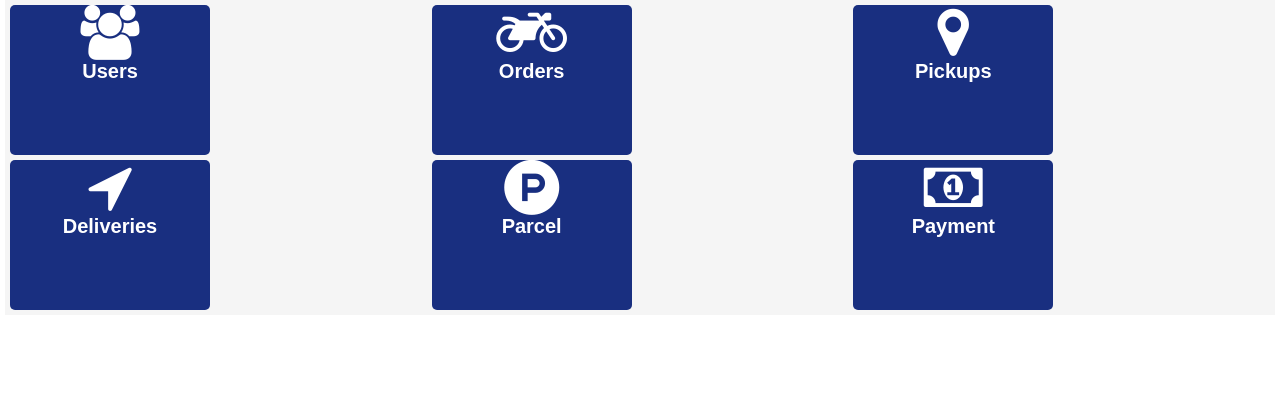
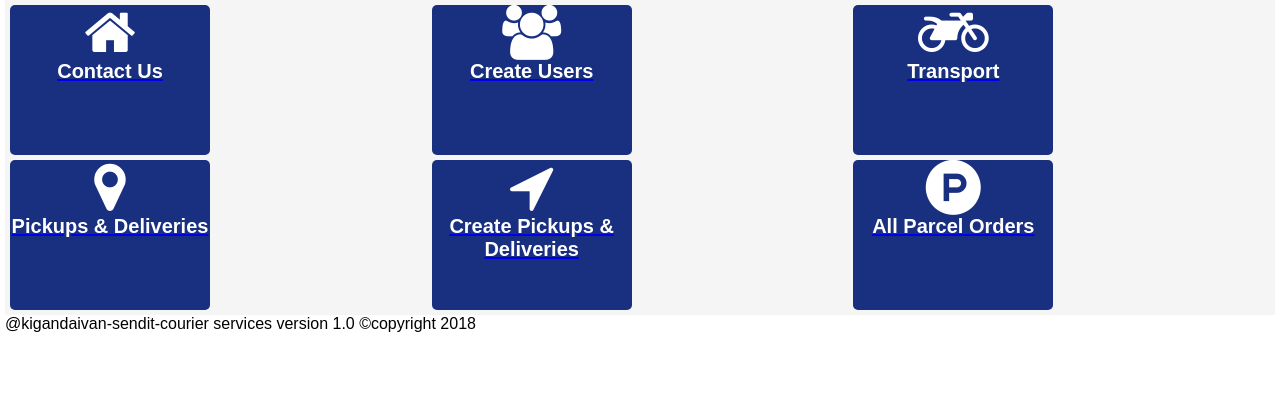
Before and after one commit to zydplatform/SENDIT, a Python web app: template UI/templates/admin.html in a window 1280 px wide. Shown: the part 105-519 px from the top of the page. Run offline with Jinja, Linux system fonts and the light colour scheme; the template is opened without the code that fills it, so the values that code supplies are empty.

Commit message:
ft-more-userinterface-changes

```diff
--- a/UI/templates/admin.html
+++ b/UI/templates/admin.html
@@ -12,14 +12,14 @@
     <div class="wrapper">
         <div class="header"><i class="fa fa-paper-plane"></i>SENDIT Courier Services </div>
         <div class="content">
-            <div class="users"> <i class="fa fa-users"></i><br> Users</div>
-            <div class="orders"><i class="fa fa-motorcycle"> </i><br>Orders</div>
-            <div class="pickups"><i class="fa fa-map-marker"></i><br>Pickups </div>
-            <div class="deliveries"><i class="fa fa-location-arrow"></i><br>Deliveries </div>
-            <div class="parcel"><i class="fa fa-product-hunt"></i><br>Parcel </div>
-            <div class="payment"><i class="fa fa-money"></i><br>Payment </div>
+            <a href="contact.html"><div class="payment"><i class="fa fa-home"></i><br>Contact Us </div></a>
+            <a href="create_user.html"><div class="users"> <i class="fa fa-users"></i><br> Create Users</div></a>
+            <a href="orders.html"><div class="orders"><i class="fa fa-motorcycle"> </i><br>Transport</div></a>
+            <a href="pickups.html"><div class="pickups"><i class="fa fa-map-marker"></i><br>Pickups & Deliveries</div></a>
+            <a href="create_pickups.html"><div class="pickups"><i class="fa fa-location-arrow"></i><br>Create Pickups & Deliveries </div></a>
+            <a href="allparcels.html"><div class="parcel"><i class="fa fa-product-hunt"></i><br>All Parcel Orders </div></a>
         </div>
-        <div class="footer"></div>
+        <div class="footer">@kigandaivan-sendit-courier services version 1.0 &copy;copyright 2018</div>
     </div>
 </body>
 </html>
--- a/UI/templates/orders.html
+++ b/UI/templates/orders.html
@@ -10,6 +10,7 @@
     <title>SENDIT</title>
 </head>
 <body>
+    <div class="header"><i class="fa fa-paper-plane"></i>SENDIT Courier Services </div>
     <div class="container">
         <div class="header"></div>
         <div class="content">
@@ -50,8 +51,8 @@
                 </div>
             </form>
         </div>
+        <div class="footer">@kigandaivan-sendit-courier services version 1.0 &copy;copyright 2018</div>
     </div>
-    <div class="footer"></div>
     <script src="../static/main.js"></script>
 </body>
 </html>
```
Also changed, not shown: UI/templates/user.html (+4 -4 lines).
